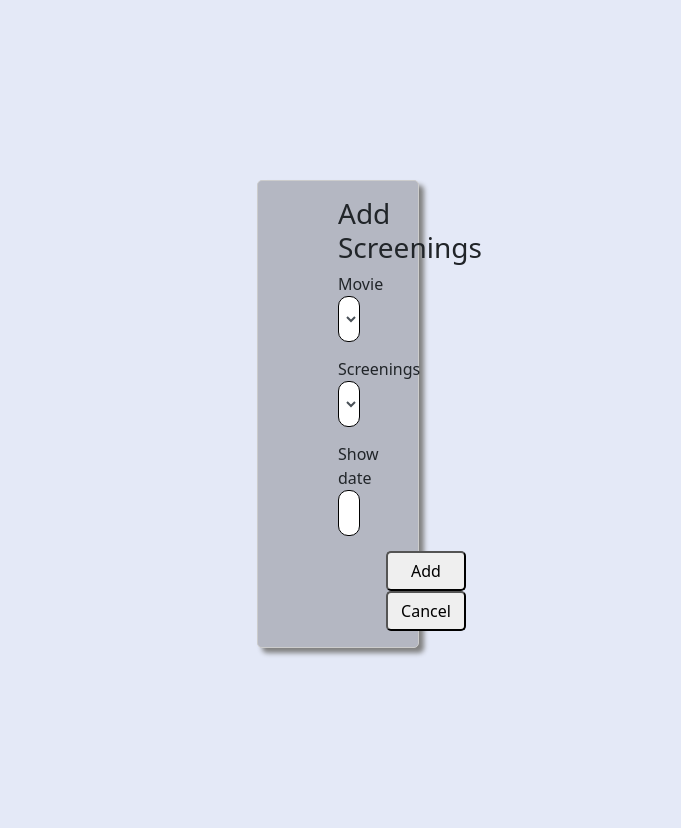
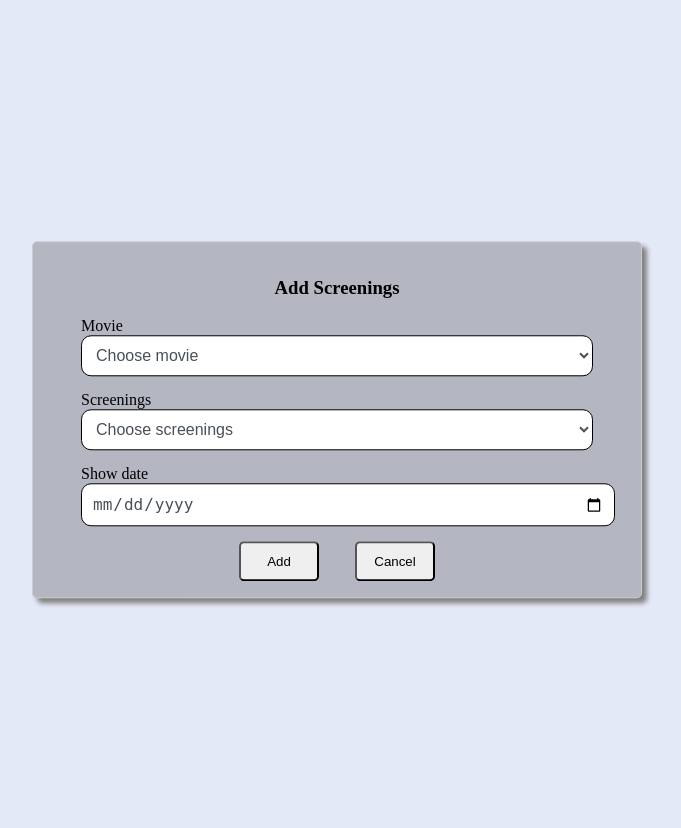
Before and after one commit to C0323G1-Team3-Module4/retro_cinema, a Spring Boot app: page /screenings/showAdd in a window 1280 px wide. Shown: the whole page, without its empty margins (323-1004 px from the left). After the commit the page ends 607 px from the top, so only its background shows below. Run offline with Spring Boot 4, Linux system fonts and the light colour scheme; data that the repository does not hold is empty; some of the project's set-up classes (security, data sources, template engines, error pages and the like) are left out, and stand-ins take their place.

Commit message:
[Screnning add]

```diff
--- a/src/main/resources/templates/screenings/add.html
+++ b/src/main/resources/templates/screenings/add.html
@@ -4,23 +4,37 @@
     <meta charset="utf-8">
     <meta name="viewport"
           content="width=device-width, user-scalable=no, initial-scale=1">
-    <meta http-equiv="X-UA-Compatible" content="ie=edge">
-    <title>Title</title>
-    <link rel="stylesheet" href="https://cdn.jsdelivr.net/npm/bootstrap@5.1.3/dist/css/bootstrap.min.css"
-          integrity="sha384-1BmE4kWBq78iYhFldvKuhfTAU6auU8tT94WrHftjDbrCEXSU1oBoqyl2QvZ6jIW3" crossorigin="anonymous">
+    <title>Add Screening</title>
     <style>
         /* Tùy chỉnh các phần tử trong form */
         form {
+            width: 40%;
+            position: absolute;
             margin: 20px;
             border: 1px solid #ccc;
             border-radius: 5px;
             background-color: #b4b7c2;
-            padding: 1rem 5rem;
+            padding: 1rem 3rem;
             box-shadow: 5px 5px 5px grey;
+            top: 50%;
+            left: 50%;
+            transform: translate(-50%, -50%);
         }
 
-        select,
-        input[type="date"] {
+        .content {
+            width: 100%;
+        }
+        select {
+            width: 100%;
+            padding: 10px;
+            margin-bottom: 15px;
+            border: 1px solid black;
+            border-radius: 10px;
+            background-color: #fff;
+            font-size: 16px;
+            color: #495057;
+        }
+        input {
             width: 100%;
             padding: 10px;
             margin-bottom: 15px;
@@ -32,17 +46,13 @@
         }
 
         body {
-            padding: 10rem 35rem;
+            width: 100%;
+            height: 100vh;
+            position: relative;
             background-color: #e4e9f7;
-        }
-
-        input[type="submit"] {
-            padding: 10px 20px;
-            background-color: #007bff;
-            color: #fff;
-            border: none;
-            cursor: pointer;
-            border-radius: 5px;
+            box-sizing: border-box;
+            margin: 0;
+            padding: 0;
         }
 
         p {
@@ -56,6 +66,7 @@
         }
 
         label {
+            display: block;
             font-weight: 500;
         }
 
@@ -79,7 +90,8 @@
         a:hover {
             color: black;
         }
-        #button{
+
+        #button {
             padding: 0 2rem;
             text-align: center;
         }
@@ -89,6 +101,7 @@
 <body>
 <form th:action="@{/screenings/addScreenings}" method="post" th:object="${screeningsDto}">
     <h3>Add Screenings</h3>
+    <div class="content">
         <label>Movie</label>
         <select th:field="*{movie}">
             <option value="">Choose movie</option>
@@ -96,6 +109,8 @@
                 <option th:value="${m.id}" th:text="${m.getMovieName()}"></option>
             </th:block>
         </select>
+    </div>
+    <div class="content">
         <small th:if="${#fields.hasErrors('movie')}" th:errors="*{movie}"></small>
         <label>Screenings</label>
         <select th:field="*{showTimes}">
@@ -106,17 +121,18 @@
             </th:block>
         </select>
         <small th:if="${#fields.hasErrors('showTimes')}" th:errors="*{showTimes}"></small>
+    </div>
+    <div class="content">
         <label>Show date</label>
         <input type="date" th:field="*{dateMovie}">
         <small th:if="${#fields.hasErrors('dateMovie')}" th:errors="*{dateMovie}"></small>
+    </div>
+
     <div id="button">
         <button class="button">Add</button>
         <button class="button" type="button"><a href="/products/list">Cancel</a></button>
     </div>
     <p th:if="${mess}" th:text="${mess}"></p>
 </form>
-<script src="https://cdn.jsdelivr.net/npm/bootstrap@5.1.3/dist/js/bootstrap.bundle.min.js"
-        integrity="sha384-ka7Sk0Gln4gmtz2MlQnikT1wXgYsOg+OMhuP+IlRH9sENBO0LRn5q+8nbTov4+1p"
-        crossorigin="anonymous"></script>
 </body>
 </html>
```
Lines whose indentation alone changed are shown as unchanged.
